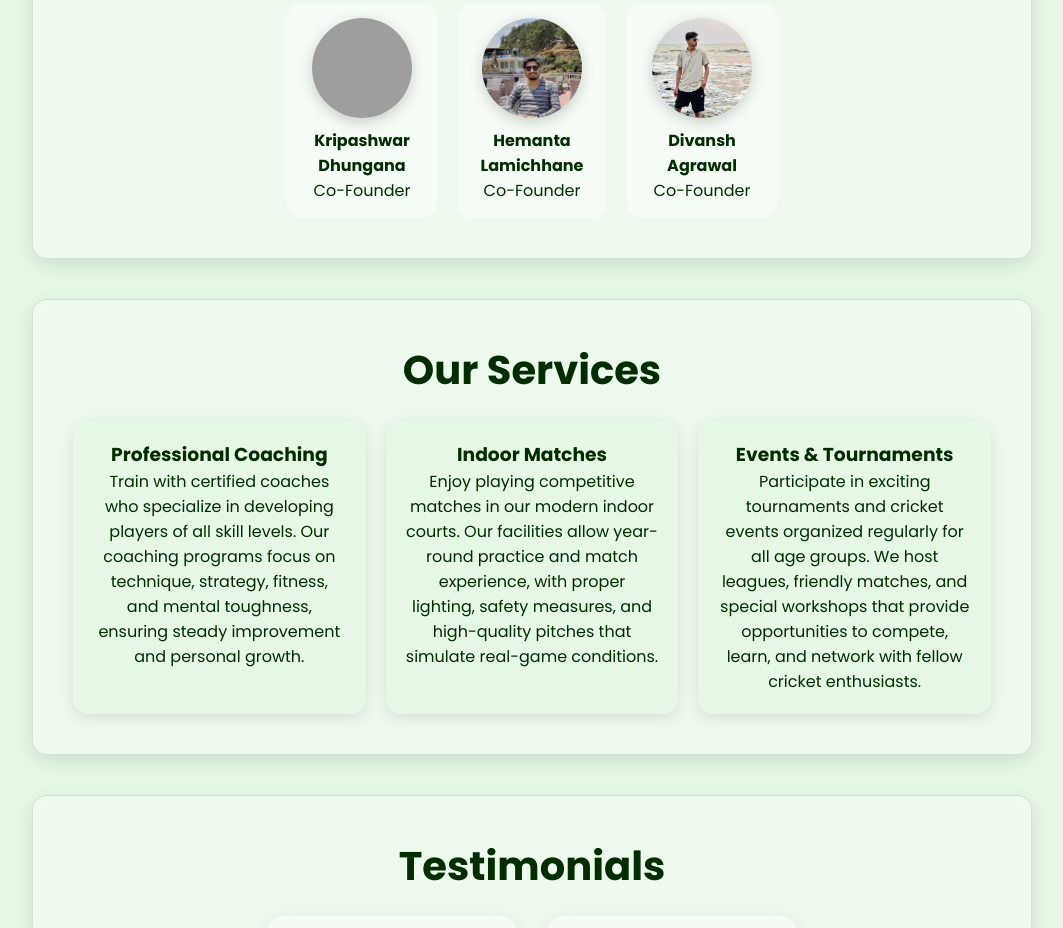
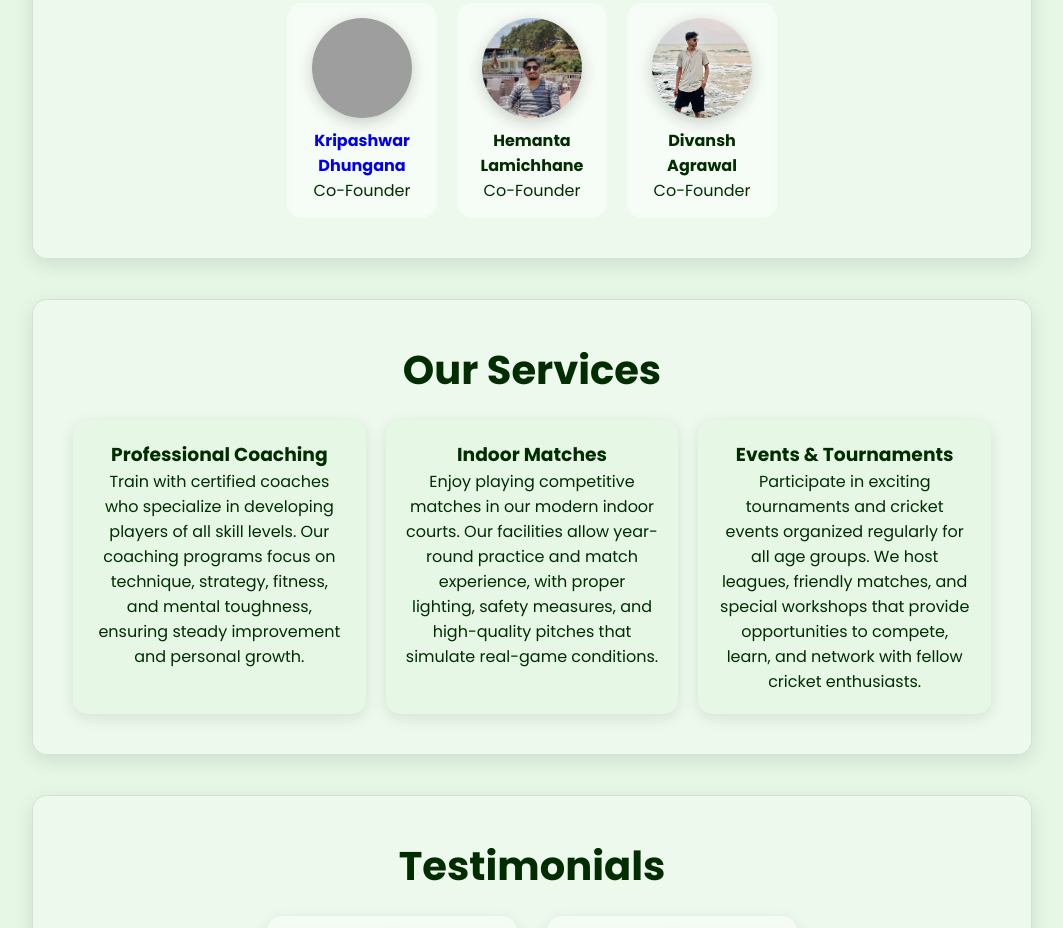
Before and after one commit to kripashwar700312/Dugout, a plain HTML site: page index.html in a window 1280 px wide. Shown: the part 1639-2567 px from the top of the page, without its empty margins (108-1171 px from the left). Drawn offline with Linux system fonts and the light colour scheme; grey boxes are pictures that could not be loaded.

Commit message:
link to personal site

```diff
--- a/index.html
+++ b/index.html
@@ -77,7 +77,7 @@
             <div class="owners">
                 <div class="owner-card">
                     <img src="kripashwar.png" alt="Owner 1">
-                    <strong>Kripashwar Dhungana</strong>
+                    <a href="https://www.kripashwar.com.np" target="_blank"><strong>Kripashwar Dhungana</strong></a>
                     <p>Co-Founder</p>
                 </div>
                 <div class="owner-card">
```
